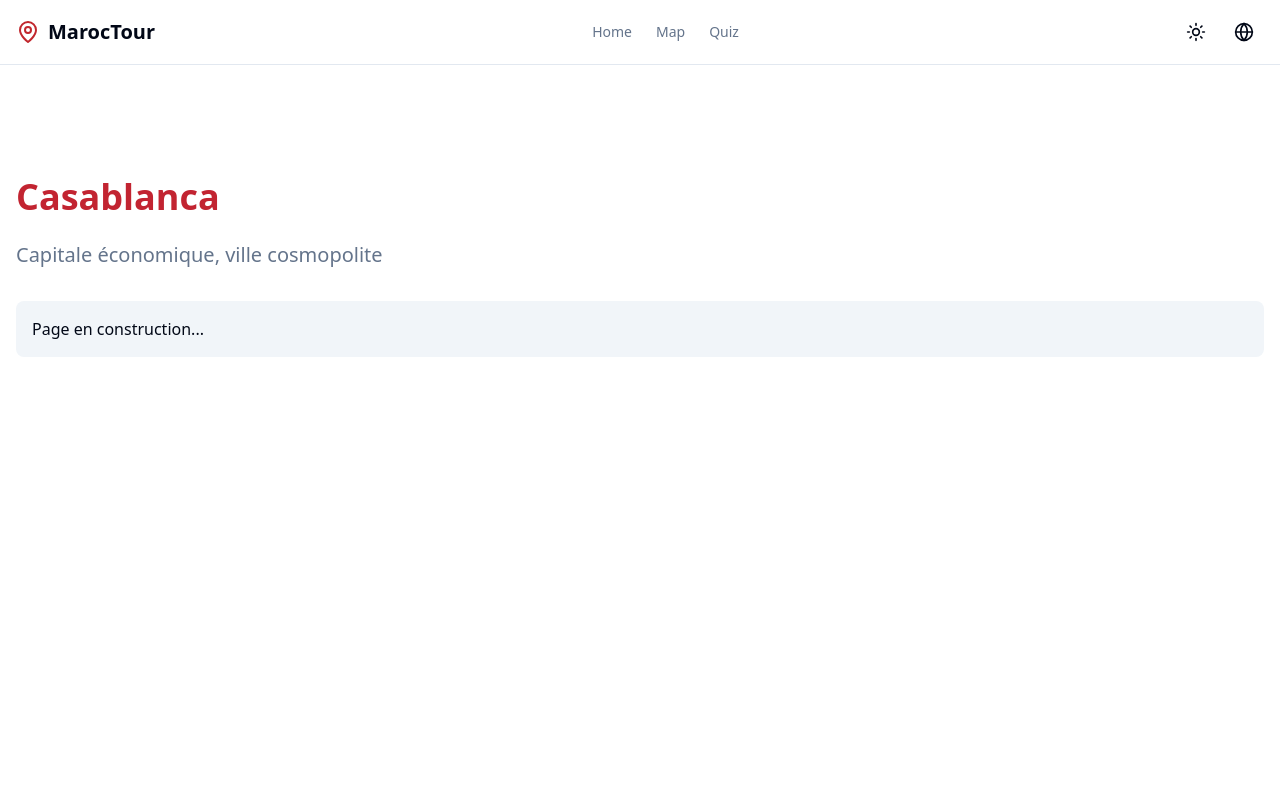
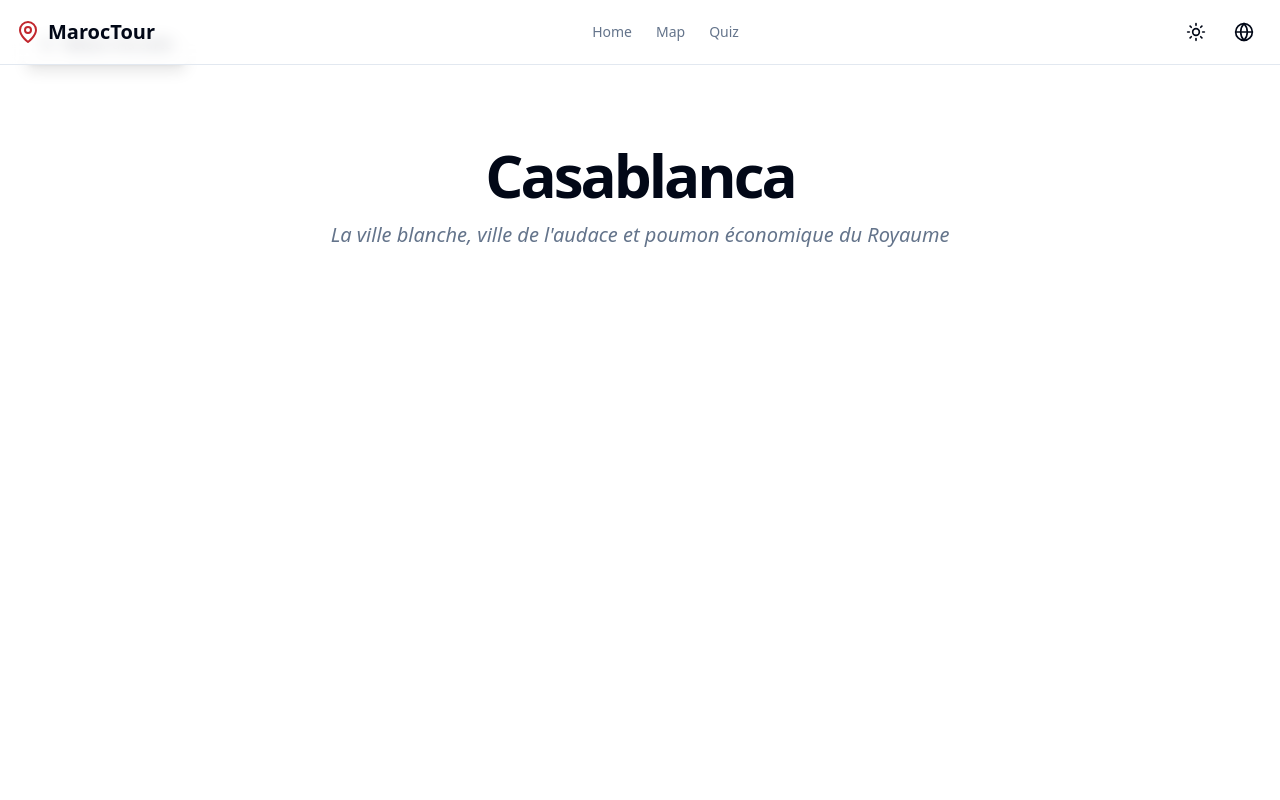
Before and after one commit to amn-sdk/MarocTour, a Next.js app in the folder apps/web/: page /en/city/casablanca in a window 1280 px wide. Shown: the top 800 px of the page. Built offline with nearby package versions, Linux system fonts and the light colour scheme.

Commit message:
feat(frontend): add Casablanca client component and metadata

```diff
--- /dev/null
+++ b/apps/web/app/[locale]/city/casablanca/casablanca-client.tsx
@@ -0,0 +1,87 @@
+'use client';
+
+import { useState, useEffect } from 'react';
+import { Button } from '@/components/ui/button';
+import { ArrowLeft, MapPin, Clock, Users, Building2 } from 'lucide-react';
+import Link from 'next/link';
+
+async function getCasablancaData() {
+    try {
+        const response = await fetch('/api/cities/casablanca', {
+            cache: 'force-cache'
+        });
+
+        if (!response.ok) {
+            throw new Error('Failed to fetch Casablanca data');
+        }
+
+        return response.json();
+    } catch (error) {
+        console.error('Error fetching Casablanca data:', error);
+        return null;
+    }
+}
+
+export default function CasablancaClient() {
+    const [data, setData] = useState<any>(null);
+    const [loading, setLoading] = useState(true);
+
+    useEffect(() => {
+        getCasablancaData().then((result) => {
+            setData(result);
+            setLoading(false);
+        });
+    }, []);
+
+    if (loading) {
+        return (
+            <div className="min-h-screen flex items-center justify-center bg-background">
+                <div className="text-center">
+                    <div className="animate-spin rounded-full h-12 w-12 border-b-2 border-primary mx-auto mb-4" />
+                    <p className="text-muted-foreground italic">Exploration de la ville blanche...</p>
+                </div>
+            </div>
+        );
+    }
+
+    if (!data) {
+        return (
+            <div className="min-h-screen flex items-center justify-center">
+                <div className="text-center">
+                    <h1 className="text-2xl font-bold mb-4">Oups ! Casablanca est un peu timide...</h1>
+                    <p className="text-muted-foreground mb-6">Impossible de charger les données pour le moment.</p>
+                    <Link href="/map">
+                        <Button variant="outline">
+                            <ArrowLeft className="h-4 w-4 mr-2" />
+                            Retour à la carte
+                        </Button>
+                    </Link>
+                </div>
+            </div>
+        );
+    }
+
+    return (
+        <div className="min-h-screen bg-background">
+            {/* Navigation retour */}
+            <div className="absolute top-6 left-6 z-20">
+                <Link href="/map">
+                    <Button variant="secondary" className="bg-background/80 backdrop-blur-md shadow-lg hover:shadow-xl transition-all duration-300">
+                        <ArrowLeft className="h-4 w-4 mr-2" />
+                        Retour à la carte
+                    </Button>
+                </Link>
+            </div>
+
+            {/* Squelette de la page - Contenu à implémenter dans les prochains commits */}
+            <div className="py-20 text-center">
+                <h1 className="text-6xl font-black mb-4 tracking-tighter text-foreground">
+                    {data.title}
+                </h1>
+                <p className="text-xl text-muted-foreground max-w-2xl mx-auto italic">
+                    {data.hero.subtitle}
+                </p>
+            </div>
+        </div>
+    );
+}
--- a/apps/web/app/[locale]/city/casablanca/page.tsx
+++ b/apps/web/app/[locale]/city/casablanca/page.tsx
@@ -1,30 +1,19 @@
-import type { Metadata } from 'next';
-import { notFound } from 'next/navigation';
-import { cities } from '@/data/cities';
+import { Metadata } from 'next';
+import { setRequestLocale } from 'next-intl/server';
+import CasablancaClient from './casablanca-client';
 
 export const metadata: Metadata = {
-    title: 'Casablanca - MarocTour',
-    description: 'Découvrez Casablanca, la capitale économique du Maroc',
+    title: 'Casablanca - Histoire et Modernité | MarocTour',
+    description: 'Explorez Casablanca, métropole cosmopolite fusionnant architecture Art Déco et patrimoine millénaire. Découvrez son histoire et testez vos connaissances sur la ville blanche.',
+    keywords: 'Casablanca, Casablanca-Settat, Maroc, Histoire, Art Déco, Mosquée Hassan II, Tourisme, Économie',
 };
 
-export default function CasablancaPage() {
-    const city = cities.find((c) => c.slug === 'casablanca');
+export default function CasablancaPage({
+    params: { locale },
+}: {
+    params: { locale: string };
+}) {
+    setRequestLocale(locale);
 
-    if (!city) {
-        notFound();
-    }
-
-    return (
-        <div className="flex flex-col min-h-screen pt-20">
-            <div className="container mx-auto px-4 py-8">
-                <h1 className="text-4xl font-bold mb-6 text-primary">{city.name}</h1>
-                <p className="text-xl text-muted-foreground mb-8">
-                    {city.description}
-                </p>
-                <div className="p-4 bg-muted rounded-lg">
-                    <p>Page en construction...</p>
-                </div>
-            </div>
-        </div>
-    );
+    return <CasablancaClient />;
 }
--- /dev/null
+++ b/apps/web/app/api/cities/casablanca/route.ts
@@ -0,0 +1,54 @@
+import { NextResponse } from 'next/server';
+
+export async function GET() {
+    const casablancaData = {
+        slug: "casablanca",
+        title: "Casablanca",
+        hero: {
+            title: "Casablanca",
+            subtitle: "La ville blanche, ville de l'audace et poumon économique du Royaume",
+            image_url: "/images/cities/casablanca/hero.webp"
+        },
+        history: [
+            {
+                id: "anfa",
+                title: "L'Ancienne Anfa",
+                text: "À l'origine, Casablanca était connue sous le nom d'Anfa, un port florissant fondé par les Berbères au VIIe siècle. La ville servait de carrefour commercial majeur pour les produits agricoles et les tissus. Elle fut un temps une république indépendante de corsaires, ce qui entraîna sa destruction par les Portugais en 1468."
+            },
+            {
+                id: "casa-branca",
+                title: "Dar el-Beida et la Renaissance",
+                text: "Au XVIIIe siècle, le sultan Sidi Mohammed ben Abdallah reconstruisit la ville sur les ruines d'Anfa et la nomma Dar el-Beida (La Maison Blanche). Il y fit construire une muraille, une mosquée et la célèbre Sqala pour protéger le port. La ville reprit alors son essor commercial avec l'Europe."
+            },
+            {
+                id: "protectorat",
+                title: "Le Protectorat et le Plan Lyautey",
+                text: "En 1912, avec le début du protectorat français, Casablanca connut une expansion fulgurante. L'architecte Henri Prost conçut un plan d'urbanisme moderne, séparant les quartiers résidentiels des zones industrielles. C'est à cette époque que furent construits les emblématiques immeubles Art Déco et Néo-Mauresques qui font aujourd'hui le charme du centre-ville."
+            },
+            {
+                id: "mosquee-hassan2",
+                title: "Le Symbole : La Mosquée Hassan II",
+                text: "Inaugurée en 1993, la Mosquée Hassan II est l'un des plus grands édifices religieux au monde. Construite en partie sur la mer, elle possède le minaret le plus haut du monde (210m). Elle symbolise le génie de l'artisanat marocain et la splendeur de l'architecture islamique contemporaine."
+            },
+            {
+                id: "metropole-moderne",
+                title: "Casablanca Aujourd'hui",
+                text: "Aujourd'hui, Casablanca est une métropole monde, abritant le Casablanca Finance City et le plus grand port d'Afrique du Nord. Ville de tous les contrastes, elle mêle tradition marocaine et modernité occidentale, s'affirmant comme la locomotive économique du pays et un pôle culturel dynamique."
+            }
+        ],
+        quiz: [
+            // Quiz will be implemented in Issue 3.4, adding placeholders for now to match structure
+        ],
+        meta: {
+            last_updated: "2025-12-26",
+            sources: [
+                "Archives du Patrimoine de Casablanca",
+                "Histoire moderne du Maroc - Guy Martinet",
+                "Fondation de la Mosquée Hassan II",
+                "Portail officiel de la région Casablanca-Settat"
+            ]
+        }
+    };
+
+    return NextResponse.json(casablancaData);
+}
```
